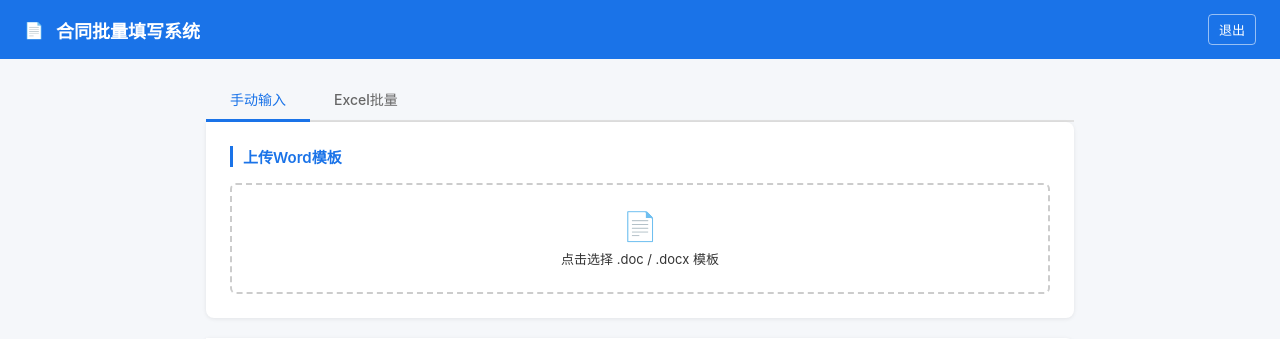
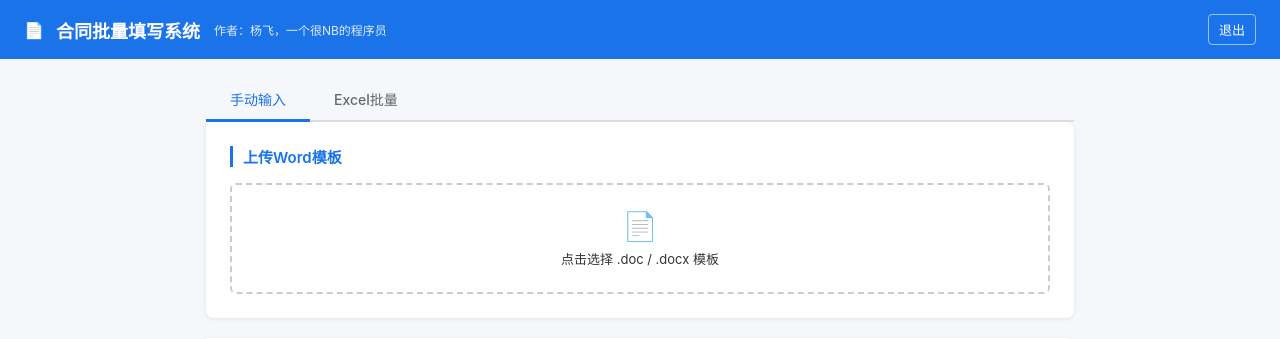
Before and after one commit to felix186525/contract-fill-system, a Flask app: page / in a window 1280 px wide. Shown: the top 339 px of the page. Run offline with Flask 2, Linux system fonts and the light colour scheme; the visitor is signed in with stand-in values (Sample User, id 1).

Commit message:
Add author attribution

```diff
--- a/templates/index.html
+++ b/templates/index.html
@@ -9,6 +9,7 @@
 body{font-family:-apple-system,"PingFang SC","Microsoft YaHei",sans-serif;background:#f5f7fa;color:#333}
 .header{background:#1a73e8;color:#fff;padding:14px 24px;display:flex;align-items:center;gap:12px}
 .header h1{font-size:18px;font-weight:600}
+.header .author{font-size:12px;color:rgba(255,255,255,.86);padding-left:2px}
 .header .logout{margin-left:auto;color:#fff;text-decoration:none;font-size:13px;border:1px solid rgba(255,255,255,.55);border-radius:4px;padding:5px 10px}
 .header .logout:hover{background:rgba(255,255,255,.14)}
 .container{max-width:900px;margin:20px auto;padding:0 16px}
@@ -58,6 +59,7 @@ body{font-family:-apple-system,"PingFang SC","Microsoft YaHei",sans-serif;backgr
 <div class="header">
   <div>📄</div>
   <h1>合同批量填写系统</h1>
+  <div class="author">作者：杨飞，一个很NB的程序员</div>
   <a class="logout" href="/logout">退出</a>
 </div>
 <div class="container">
```
